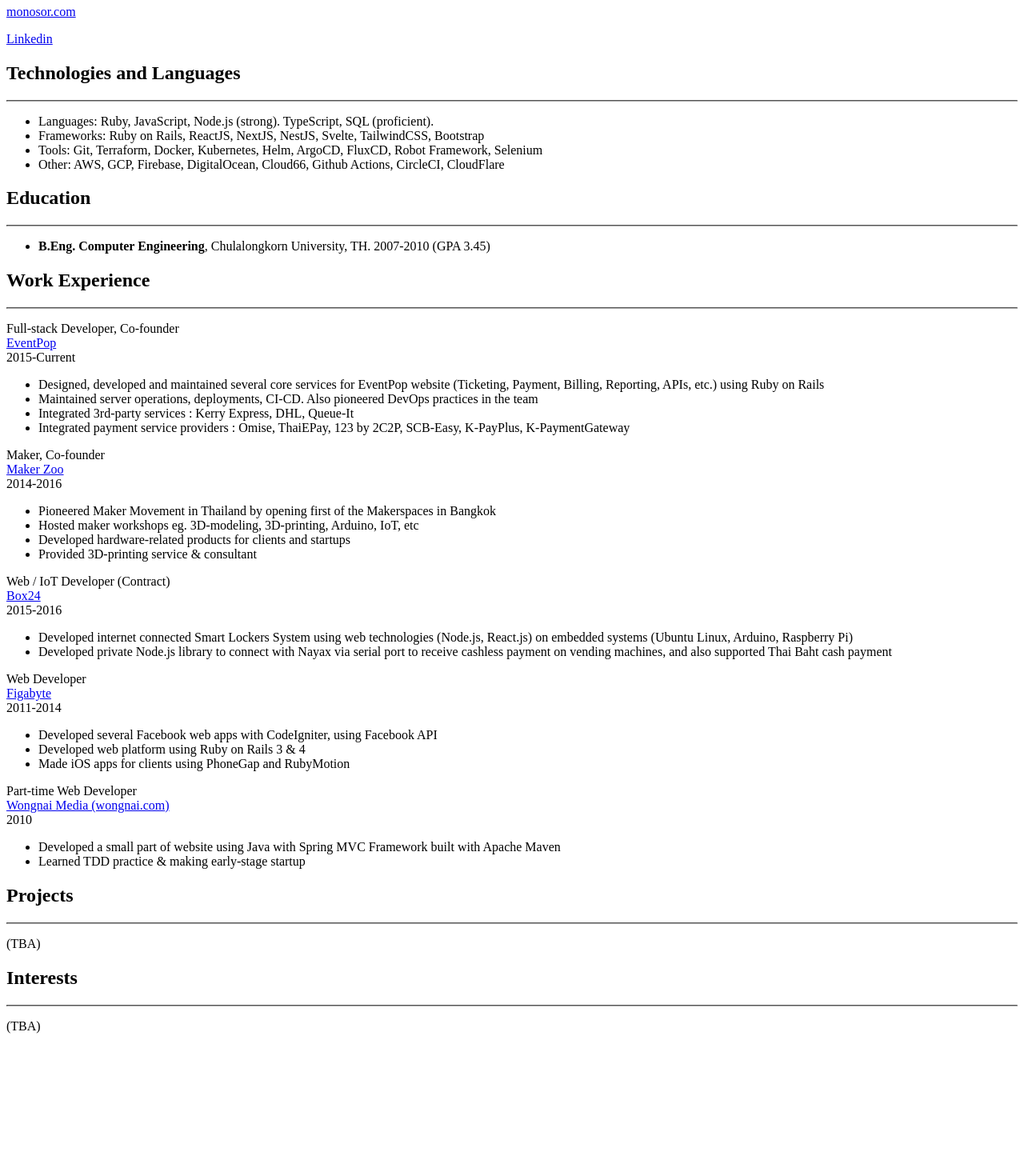
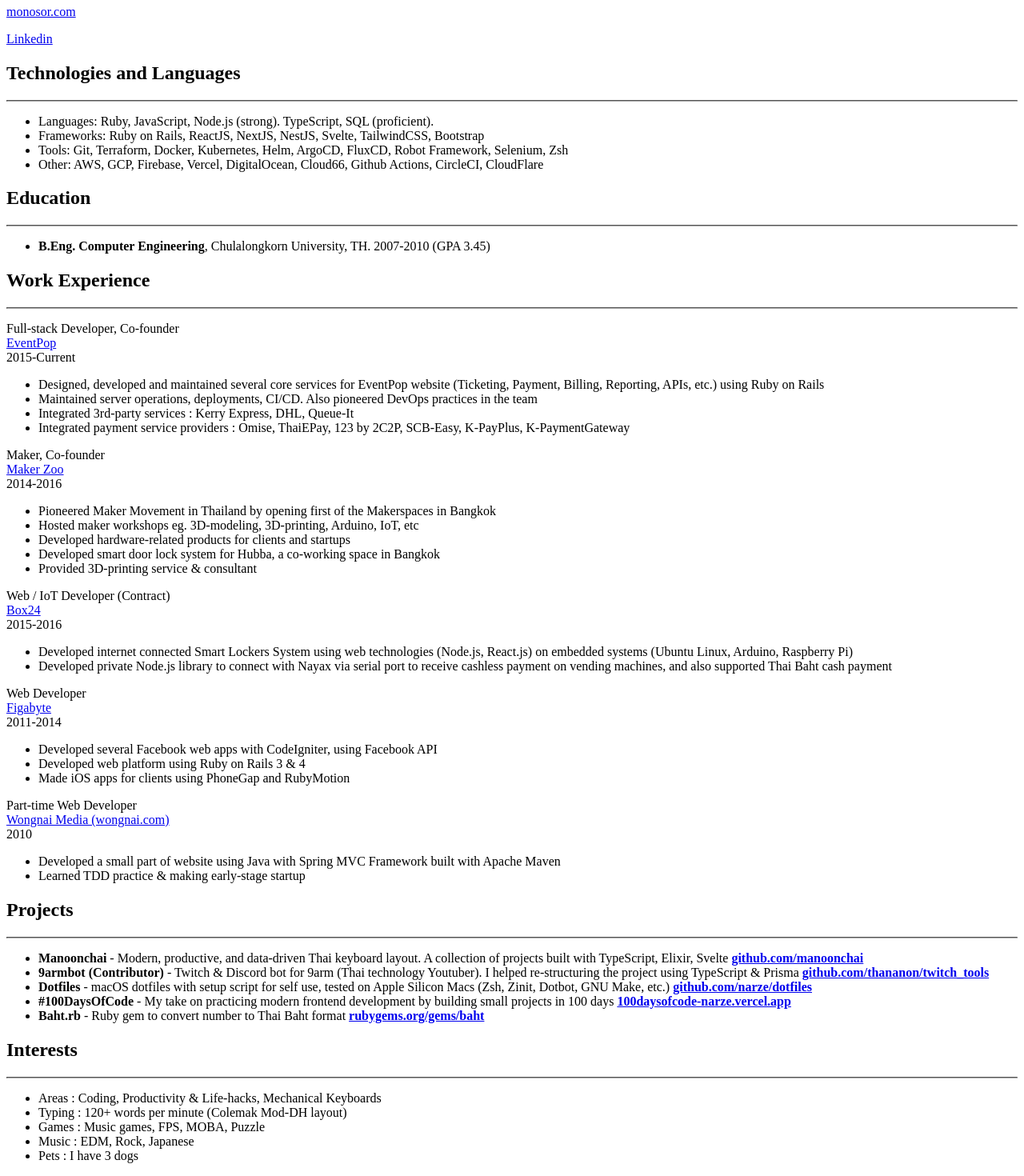
Before and after one commit to narze/resume, a Svelte app: page / in a window 1280 px wide. Shown: the part 329-1799 px from the top of the page at 80% size. Before the commit the page ends 1637 px from the top, so only its background shows below. Built offline with nearby package versions, Linux system fonts and the light colour scheme.

Commit message:
feat: More projects & interests

```diff
--- a/src/App.svelte
+++ b/src/App.svelte
@@ -21,7 +21,7 @@
       years: ["2015", "Current"],
       details: [
         "Designed, developed and maintained several core services for EventPop website (Ticketing, Payment, Billing, Reporting, APIs, etc.) using Ruby on Rails",
-        "Maintained server operations, deployments, CI-CD. Also pioneered DevOps practices in the team",
+        "Maintained server operations, deployments, CI/CD. Also pioneered DevOps practices in the team",
         "Integrated 3rd-party services : Kerry Express, DHL, Queue-It",
         "Integrated payment service providers : Omise, ThaiEPay, 123 by 2C2P, SCB-Easy, K-PayPlus, K-PaymentGateway",
       ],
@@ -35,6 +35,7 @@
         "Pioneered Maker Movement in Thailand by opening first of the Makerspaces in Bangkok",
         "Hosted maker workshops eg. 3D-modeling, 3D-printing, Arduino, IoT, etc",
         "Developed hardware-related products for clients and startups",
+        "Developed smart door lock system for Hubba, a co-working space in Bangkok",
         "Provided 3D-printing service & consultant",
       ],
     },
@@ -69,6 +70,46 @@
         "Learned TDD practice & making early-stage startup",
       ],
     },
+  ]
+
+  const projects = [
+    {
+      name: "Manoonchai",
+      details:
+        "Modern, productive, and data-driven Thai keyboard layout. A collection of projects built with TypeScript, Elixir, Svelte",
+      url: "github.com/manoonchai",
+    },
+    {
+      name: "9armbot (Contributor)",
+      details:
+        "Twitch & Discord bot for 9arm (Thai technology Youtuber). I helped re-structuring the project using TypeScript & Prisma",
+      url: "github.com/thananon/twitch_tools",
+    },
+    {
+      name: "Dotfiles",
+      details:
+        "macOS dotfiles with setup script for self use, tested on Apple Silicon Macs (Zsh, Zinit, Dotbot, GNU Make, etc.)",
+      url: "github.com/narze/dotfiles",
+    },
+    {
+      name: "#100DaysOfCode",
+      details:
+        "My take on practicing modern frontend development by building small projects in 100 days",
+      url: "100daysofcode-narze.vercel.app",
+    },
+    {
+      name: "Baht.rb",
+      details: "Ruby gem to convert number to Thai Baht format",
+      url: "rubygems.org/gems/baht",
+    },
+  ]
+
+  const interests = [
+    "Areas : Coding, Productivity & Life-hacks, Mechanical Keyboards",
+    "Typing : 120+ words per minute (Colemak Mod-DH layout)",
+    "Games : Music games, FPS, MOBA, Puzzle",
+    "Music : EDM, Rock, Japanese",
+    "Pets : I have 3 dogs",
   ]
 
   const fullVersionLink = "https://manassarn-resume.vercel.app"
@@ -114,14 +155,14 @@
         <span class="w-28 inline-block">Tools:</span>
         <span
           >Git, Terraform, Docker, Kubernetes, Helm, ArgoCD, FluxCD, Robot
-          Framework, Selenium</span
+          Framework, Selenium, Zsh</span
         >
       </li>
       <li>
         <span class="w-28 inline-block">Other:</span>
         <span
-          >AWS, GCP, Firebase, DigitalOcean, Cloud66, Github Actions, CircleCI,
-          CloudFlare</span
+          >AWS, GCP, Firebase, Vercel, DigitalOcean, Cloud66, Github Actions,
+          CircleCI, CloudFlare</span
         >
       </li>
     </ul>
@@ -149,13 +190,29 @@
     <h2 class="text-2xl print:text-4xl uppercase text-left">Projects</h2>
     <hr />
 
-    <p>(TBA)</p>
+    <ul class="text-left list-disc pl-8">
+      {#each projects as project}
+        <li>
+          <strong>{project.name}</strong>
+          - {project.details}
+          <a href="https://{project.url}" target="_blank" rel="noreferrer"
+            ><strong>{project.url}</strong></a
+          >
+        </li>
+      {/each}
+    </ul>
   </section>
   <section>
     <h2 class="text-2xl print:text-4xl uppercase text-left">Interests</h2>
     <hr />
 
-    <p>(TBA)</p>
+    <ul class="text-left list-disc pl-8">
+      {#each interests as interest}
+        <li>
+          {interest}
+        </li>
+      {/each}
+    </ul>
   </section>
 
   <!--
```
